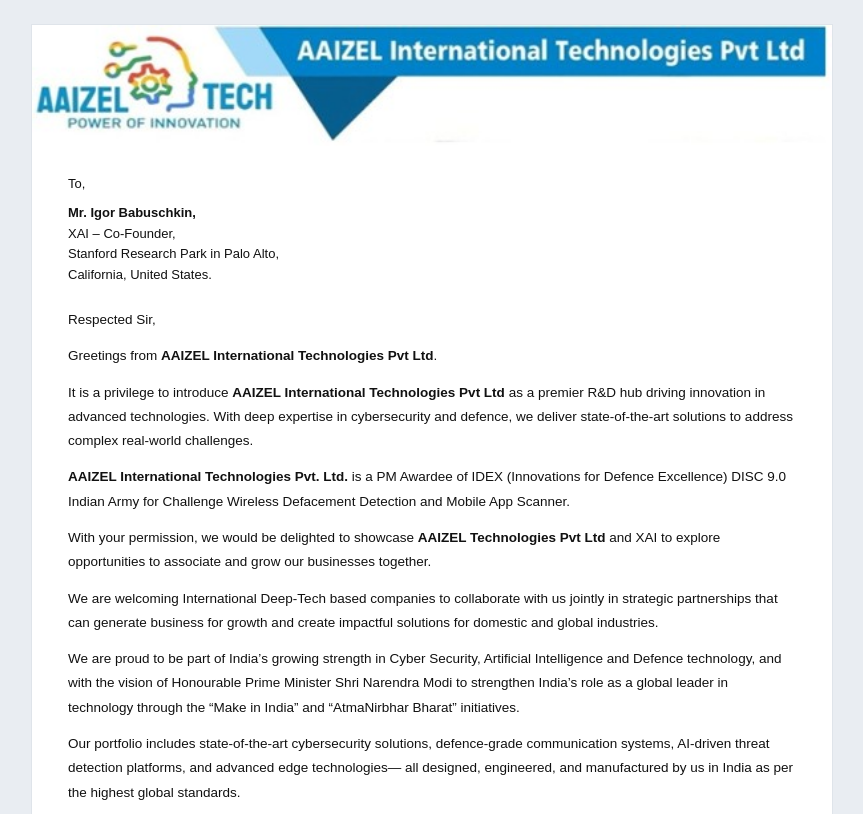
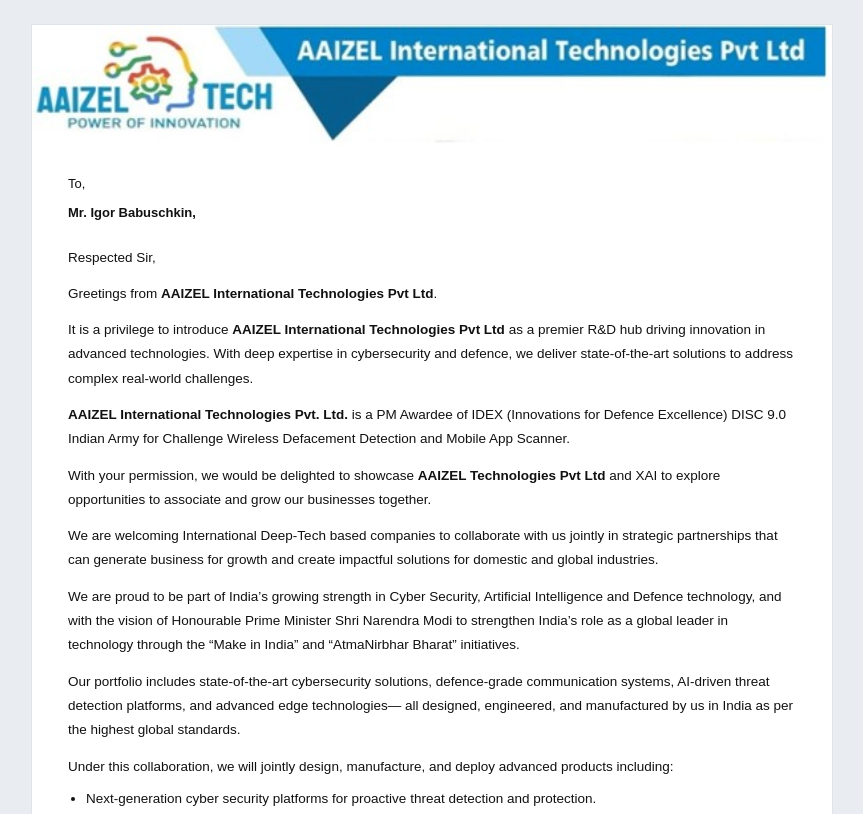
Before and after one commit to ParthBhut69/AaizelLetter, a plain HTML site: page index.html in a window 1280 px wide. Shown: the top 814 px of the page, without its empty margins (208-1071 px from the left). Drawn offline with Linux system fonts and the light colour scheme.

Commit message:
Update index.html

```diff
--- a/index.html
+++ b/index.html
@@ -28,9 +28,9 @@
               <div style="font-size:13px; line-height:1.6;">
                 <div>To,</div>
                 <div style="margin-top:8px; font-weight:700;">Mr. Igor Babuschkin,</div>
-                <div>XAI – Co-Founder,</div>
+<!--                 <div>XAI – Co-Founder,</div>
                 <div>Stanford Research Park in Palo Alto,</div>
-                <div>California, United States.</div>
+                <div>California, United States.</div> -->
               </div>
 
               <!-- Salutation -->
```
